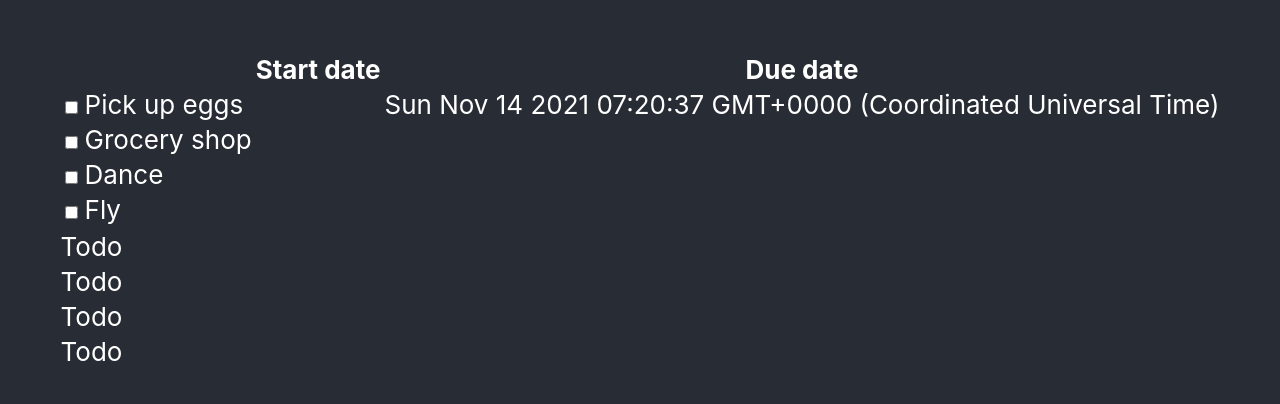
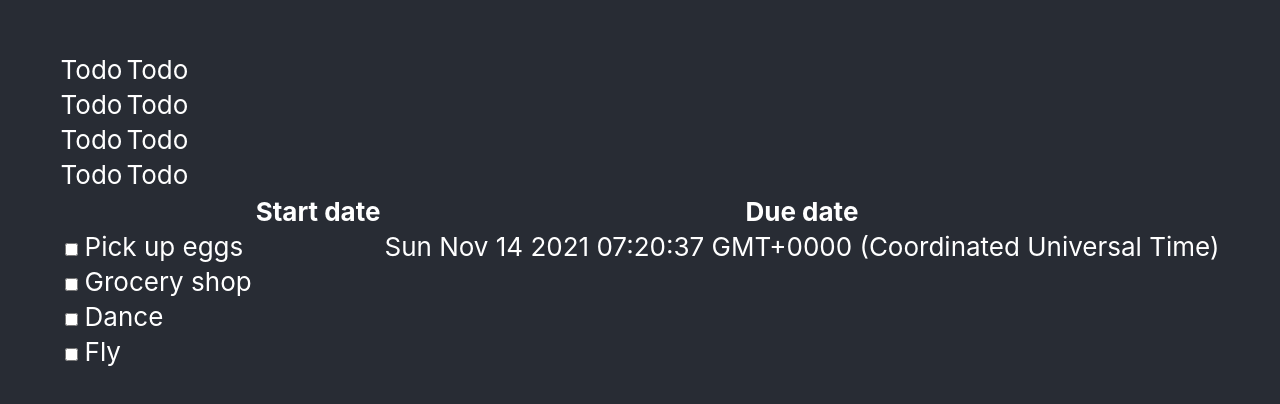
Before and after one commit to citelao/Todo, a React (Create React App) app: page / in a window 1280 px wide. Shown: the part 190-594 px from the top of the page. Built offline with nearby package versions, Linux system fonts and the light colour scheme.

Commit message:
tree grid stuff

```diff
--- a/src/App.tsx
+++ b/src/App.tsx
@@ -9,6 +9,7 @@ const todo = new TodoApp();
 function App() {
   return (
     <div className="App">
+      <TreeGrid items={todo.getTodos()} />
       <table>
         <thead>
           <tr>
@@ -29,7 +30,6 @@ function App() {
           })}
         </tbody>
       </table>
-      <TreeGrid items={todo.getTodos()} />
     </div>
   );
 }
--- a/src/view/TreeGrid.tsx
+++ b/src/view/TreeGrid.tsx
@@ -1,7 +1,11 @@
 import React from "react";
 
+interface IItem {
+
+}
+
 interface ITreeViewProperties {
-    items?: any[];
+    items?: IItem[];
 }
 
 interface ITreeViewState {
@@ -15,9 +19,15 @@ export default class TreeGrid extends React.Component<ITreeViewProperties, ITree
 
             </thead>
             <tbody>
-                {this.props.items?.map((item, i) => {
+                {this.props.items?.map(this.renderRow)}
+            </tbody>
+        </table>;
+    }
+
+    private renderRow = (item: IItem, index: number) =>
+    {
         const isFocusedOnRows = true; // TODO
-                    const isSelectedItem = i == 0; // TODO
+        const isSelectedItem = index == 0; // TODO
         const hasChildren = false;
         const isExpanded = false; // TODO
         const level = 1; // TODO
@@ -26,14 +36,14 @@ export default class TreeGrid extends React.Component<ITreeViewProperties, ITree
             tabIndex={(isSelectedItem) ? 0 : -1}
             aria-expanded={(hasChildren) ? isFocusedOnRows && isExpanded : undefined}
             aria-level={level}
-                        aria-posinset={i + 1}
+            aria-posinset={index + 1}
             aria-setsize={this.props.items!.length}>
             <td role="gridcell">
                 Todo
             </td>
+            <td role="gridcell">
+                Todo
+            </td>
         </tr>;
-                })}
-            </tbody>
-        </table>;
     }
 }
```
Lines whose indentation alone changed are shown as unchanged.
